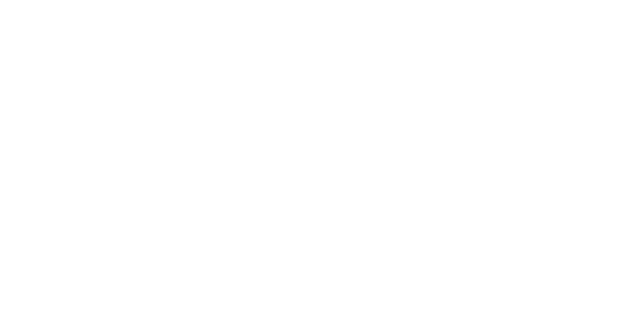
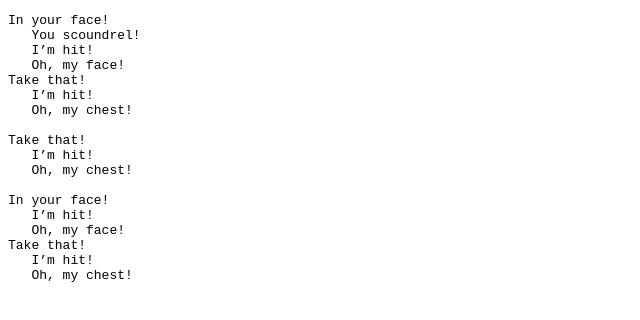
Before and after one commit to sunnylost/Courierjs, a plain HTML site: page index.html in a window 1280 px wide. Shown: the whole page, without its empty margins (0-640 px from the left). Drawn offline with Linux system fonts and the light colour scheme.

Commit message:
Update index.html

```diff
--- a/index.html
+++ b/index.html
@@ -12,10 +12,10 @@
                 log.log.push(text);
             };
             window.onload = function () {
-                //document.getElementById("res").innerHTML = log.log.join("<br>");
+                document.getElementById("res").innerHTML = log.log.join("<br>");
             };
         </script>
-        <!--script>
+        <script>
             var f1, f2, f3, f4;
             var eve = Courier;
 
@@ -23,6 +23,9 @@
             eve.on("hit", f1 = function () {
                 log("   I’m hit!");
             });
+            /*eve.on("before:hit", f1 = function () {
+                log("   Before I’m hit!");
+            });*/
             eve.on("hit/face", f2 = function () {
                 log("   Oh, my face!");
             });
@@ -65,7 +68,7 @@
             log("Take that!");
             eve.fire("hit.chest.leg");
             // I’m hit!
-        </script-->
+        </script>
         <pre id="res"></pre>
     </body>
 </html>
```
